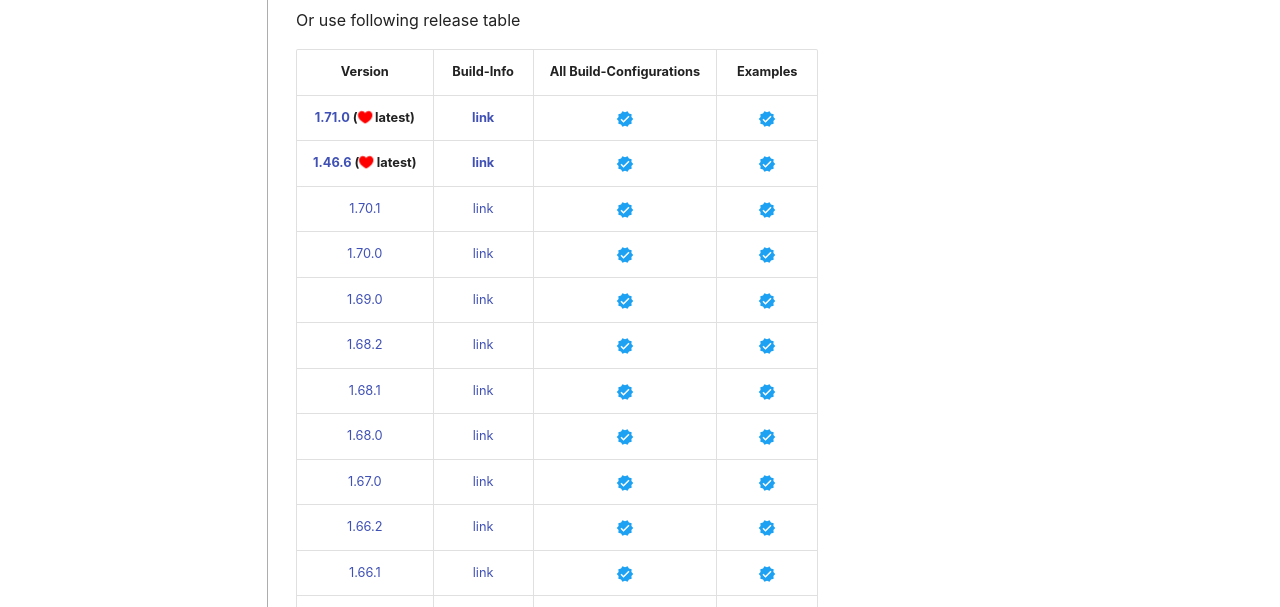
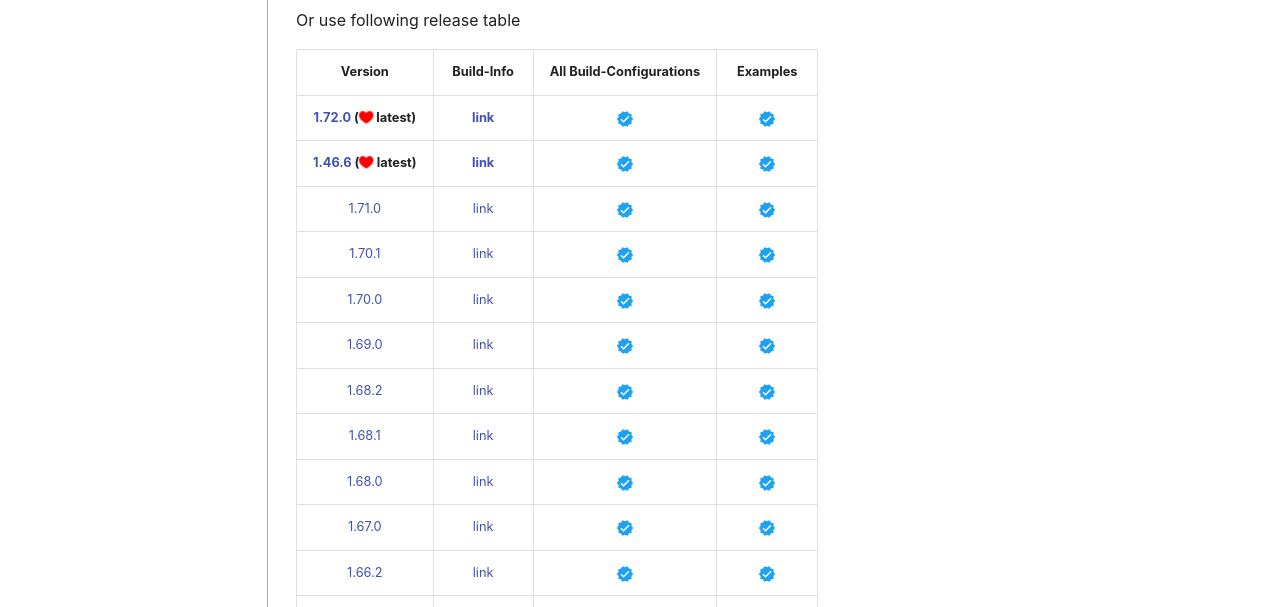
Before and after one commit to thommyho/Cpp-gRPC-Windows-PreBuilts, an MkDocs documentation site: the page built from docs/steps.md, in a window 1280 px wide and 900 px high. Shown: the part 293-900 px from the top of the window. Built offline with MkDocs 1.6.1 and Material for MkDocs 9.7.7, drawn with Linux system fonts in a browser that asks for light colours; emoji names are drawn with the system emoji font; some web fonts are replaced; comment, search, counter and statistics services are not loaded.

Commit message:
Update steps.md

```diff
--- a/docs/steps.md
+++ b/docs/steps.md
@@ -9,8 +9,9 @@
 
 |                                                         Version                                                         |                                 Build-Info                                 |        All Build-Configurations         |                Examples                 |
 |:-----------------------------------------------------------------------------------------------------------------------:|:--------------------------------------------------------------------------:|:---------------------------------------:|:---------------------------------------:|
-| **[1.71.0](https://github.com/thommyho/gRPC_windows/releases/tag/v1.71.0) (:octicons-heart-fill-24:{ .heart } latest)** | **[link](https://github.com/thommyho/gRPC_windows_prebuilt/tree/v1.71.0)** | :material-check-decagram:{ .tick-blue } | :material-check-decagram:{ .tick-blue } |
+| **[1.72.0](https://github.com/thommyho/gRPC_windows/releases/tag/v1.72.0) (:octicons-heart-fill-24:{ .heart } latest)** | **[link](https://github.com/thommyho/gRPC_windows_prebuilt/tree/v1.72.0)** | :material-check-decagram:{ .tick-blue } | :material-check-decagram:{ .tick-blue } |
 | **[1.46.6](https://github.com/thommyho/gRPC_windows/releases/tag/v1.46.6) (:octicons-heart-fill-24:{ .heart } latest)** | **[link](https://github.com/thommyho/gRPC_windows_prebuilt/tree/v1.46.6)** | :material-check-decagram:{ .tick-blue } | :material-check-decagram:{ .tick-blue } |
+|                         [1.71.0](https://github.com/thommyho/gRPC_windows/releases/tag/v1.71.0)                         |   [link](https://github.com/thommyho/gRPC_windows_prebuilt/tree/v1.71.0)   | :material-check-decagram:{ .tick-blue } | :material-check-decagram:{ .tick-blue } |
 |                         [1.70.1](https://github.com/thommyho/gRPC_windows/releases/tag/v1.70.1)                         |   [link](https://github.com/thommyho/gRPC_windows_prebuilt/tree/v1.70.1)   | :material-check-decagram:{ .tick-blue } | :material-check-decagram:{ .tick-blue } |
 |                         [1.70.0](https://github.com/thommyho/gRPC_windows/releases/tag/v1.70.0)                         |   [link](https://github.com/thommyho/gRPC_windows_prebuilt/tree/v1.70.0)   | :material-check-decagram:{ .tick-blue } | :material-check-decagram:{ .tick-blue } |
 |                         [1.69.0](https://github.com/thommyho/gRPC_windows/releases/tag/v1.69.0)                         |   [link](https://github.com/thommyho/gRPC_windows_prebuilt/tree/v1.69.0)   | :material-check-decagram:{ .tick-blue } | :material-check-decagram:{ .tick-blue } |
```
